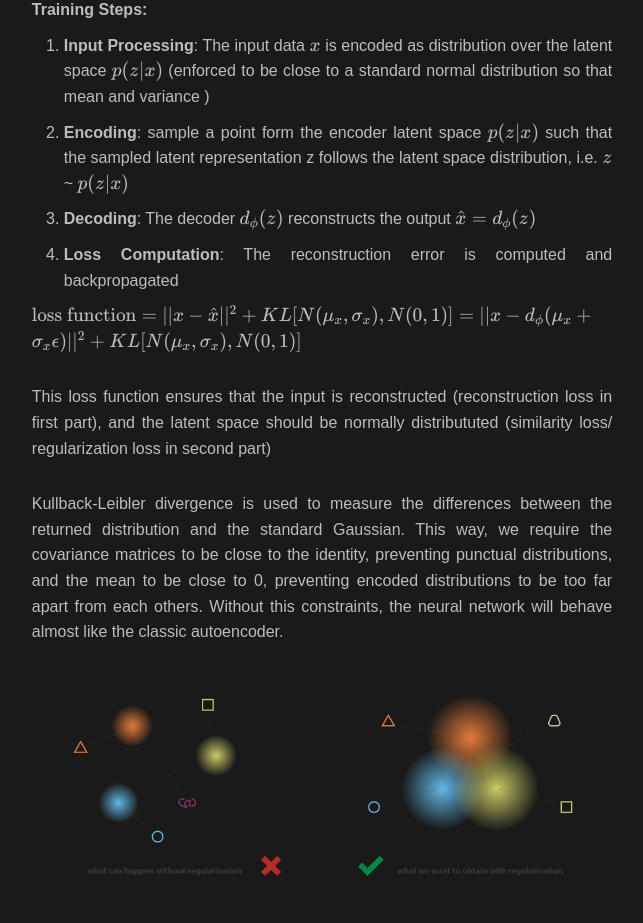
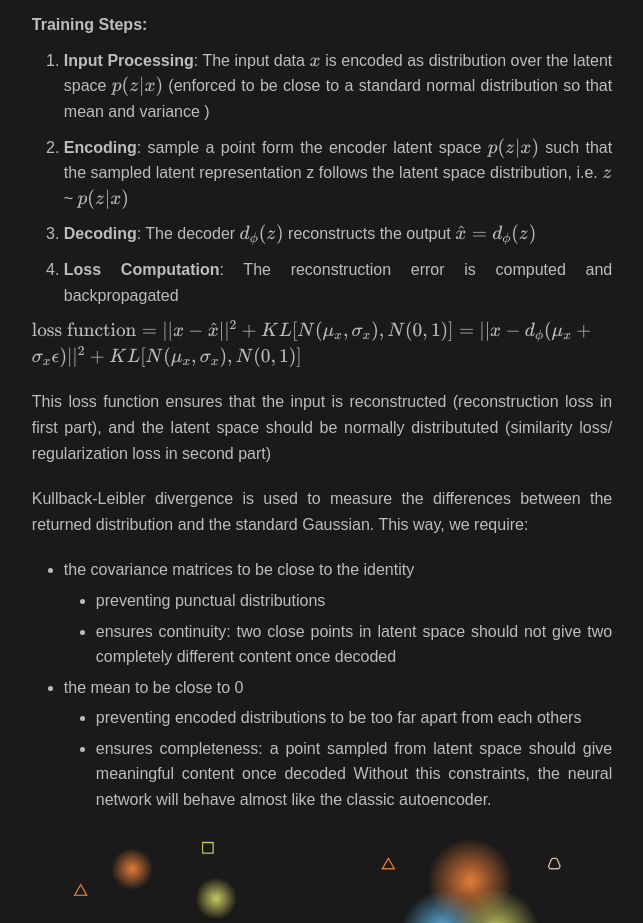
Before and after one commit to kieranlo/blog-app, a Next.js app: page /blogs/autoencoder_vae in a window 1280 px wide. Shown: the part 1848-2771 px from the top of the page, without its empty margins (463-1106 px from the left). Built offline with nearby package versions, Linux system fonts and the light colour scheme.

Commit message:
update ae blog and css

```diff
--- a/src/app/blogs/[slug]/page.tsx
+++ b/src/app/blogs/[slug]/page.tsx
@@ -1,10 +1,11 @@
+/* eslint-disable @typescript-eslint/no-unused-vars */
 import path from "path";
 import fs from "fs";
 import { notFound } from "next/navigation";
 import ReactMarkdown from "react-markdown";
 import remarkMath from 'remark-math';
 import rehypeKatex from 'rehype-katex';
-import 'katex/dist/katex.min.css'; // Import KaTeX CSS
+import 'katex/dist/katex.min.css';
 import styles from "../blog.module.css";
 
 export default async function BlogPost({ params }: { params: { slug: string } }) {
@@ -42,11 +43,8 @@ export default async function BlogPost({ params }: { params: { slug: string } })
           components={{
             h2: ({node, ...props}) => <h2 id={props.children?.toString().toLowerCase().replace(/[^\w]+/g, '-') || ''} {...props} />,
             h3: ({node, ...props}) => <h3 id={props.children?.toString().toLowerCase().replace(/[^\w]+/g, '-') || ''} {...props} />,
-            ol: ({node, ...props}) => <ol style={{
-                listStyleType: 'decimal',
-                paddingLeft: '2rem',
-                margin: '0 0'
-            }} {...props} />,
+            ol: ({node, ...props}) => <ol className={styles.ol} {...props} />,
+            ul: ({node, ...props}) => <ul className={styles.ul} {...props} />,
         }}>
           {markdownContent}
         </ReactMarkdown>
--- a/src/app/blogs/blog.module.css
+++ b/src/app/blogs/blog.module.css
@@ -19,14 +19,8 @@
   scroll-margin-top: 60px; /* Adjust based on your header height */
 }
 
-.blogContent ul,
-.blogContent ol,
 .blogContent p {
-  margin-bottom: 30px; /* Space after a list ends */
-}
-
-.blogContent li {
-  margin-bottom: 10px; /* Space between list items */
+  margin-bottom: 20px; /* Space after a list ends */
 }
 
 .blogList {
@@ -60,6 +54,28 @@
   list-style-type: none;
 }
 
+.ol {
+  list-style-type: decimal;
+  padding-left: 2rem;
+  margin-top: 10px;
+  margin-bottom: 0;
+}
+
+.ol li {
+  margin-bottom: 10px; /* Space between ordered list items */
+}
+
+.ul {
+  list-style-type: disc;
+  padding-left: 2rem;
+  margin-top: 5px;
+  margin-bottom: 0;
+}
+
+.ul li {
+  margin-bottom: 5px; /* Space between unordered list items */
+}
+
 /* Changed from level-2 and level-3 to match your className in the component */
 .level-1 {
   font-weight: bold;
--- a/src/app/blogs/content/autoencoder_vae.md
+++ b/src/app/blogs/content/autoencoder_vae.md
@@ -39,10 +39,21 @@ $$\text{loss function} = ||x - \hat{x}||^2 + KL[N(\mu_x, \sigma_x), N(0,1)] = ||
 
 This loss function ensures that the input is reconstructed (reconstruction loss in first part), and the latent space should be normally distribututed (similarity loss/ regularization loss in second part)
 
-Kullback-Leibler divergence is used to measure the differences between the returned distribution and the standard Gaussian. This way, we require the covariance matrices to be close to the identity, preventing punctual distributions, and the mean to be close to 0, preventing encoded distributions to be too far apart from each others. Without this constraints, the neural network will behave almost like the classic autoencoder.
+Kullback-Leibler divergence is used to measure the differences between the returned distribution and the standard Gaussian.
+This way, we require:
+-  the covariance matrices to be close to the identity
+   -  preventing punctual distributions
+   -  ensures continuity: two close points in latent space should not give two completely different content once decoded
+- the mean to be close to 0
+  - preventing encoded distributions to be too far apart from each others
+  - ensures completeness: a point sampled from latent space should give meaningful content once decoded
+Without this constraints, the neural network will behave almost like the classic autoencoder.
 
 ![VAE regularization image](/images/autoencoder_vae/vae_regularization.png)
 
+![ae vs vae latent space image](/images/autoencoder_vae/ae_vae_latent_space.png)
+
+When we sample the latent vector from overlapping clusters, we get morphed data.
 
 ## Application
 
@@ -54,10 +65,11 @@ A modification of VAE -  discrete variational autoencoder (dVAE, also similar to
 
 ![VQVAE architecture image](/images/autoencoder_vae/vqvae.png)
 
-### Reference
--
+## References
 - J. Rocca, “Understanding Variational Autoencoders (VAEs) - TDS Archive - Medium,” Medium, Sep. 24, 2019. https://medium.com/data-science/understanding-variational-autoencoders-vaes-f70510919f73
 - A. Anwar, “Difference between AutoEncoder (AE) and Variational AutoEncoder (VAE) | Towards Data Science,” Towards Data Science, Nov. 03, 2021. https://towardsdatascience.com/difference-between-autoencoder-ae-and-variational-autoencoder-vae-ed7be1c038f2
 - R. Rombach, A. Blattmann, D. Lorenz, P. Esser, and B. Ommer, “High-Resolution Image Synthesis with Latent Diffusion Models,” Apr. 2022. Available: https://arxiv.org/pdf/2112.10752
 - A. Van Den, O. Deepmind, V. Oriol, Deepmind, and K. Deepmind, “Neural Discrete Representation Learning.” Available: https://arxiv.org/pdf/1711.00937
+- D. E. Rudd, “Using variational autoencoders to learn variations in data,” Sophos News, Jun. 15, 2018. https://news.sophos.com/en-us/2018/06/15/using-variational-autoencoders-to-learn-variations-in-data
 ‌
+‌
--- a/src/app/globals.css
+++ b/src/app/globals.css
@@ -24,16 +24,21 @@ body{
 
 h1, h2, h3 {
   font-weight: bold;
-  margin-top: 30px;
   margin-bottom: 10px;
 }
 
 h1 {
+  margin-top: 30px;
   font-size: 24px; /* Smaller heading for sub-sections */
 }
 
 h2 {
+  margin-top: 50px;
   font-size: 20px; /* Smaller heading for sub-sections */
+}
+
+h3 {
+  margin-top: 30px;
 }
 
 html, body {
```
Also changed, not shown: public/images/autoencoder_vae/ae_vae_latent_space.png (added).
